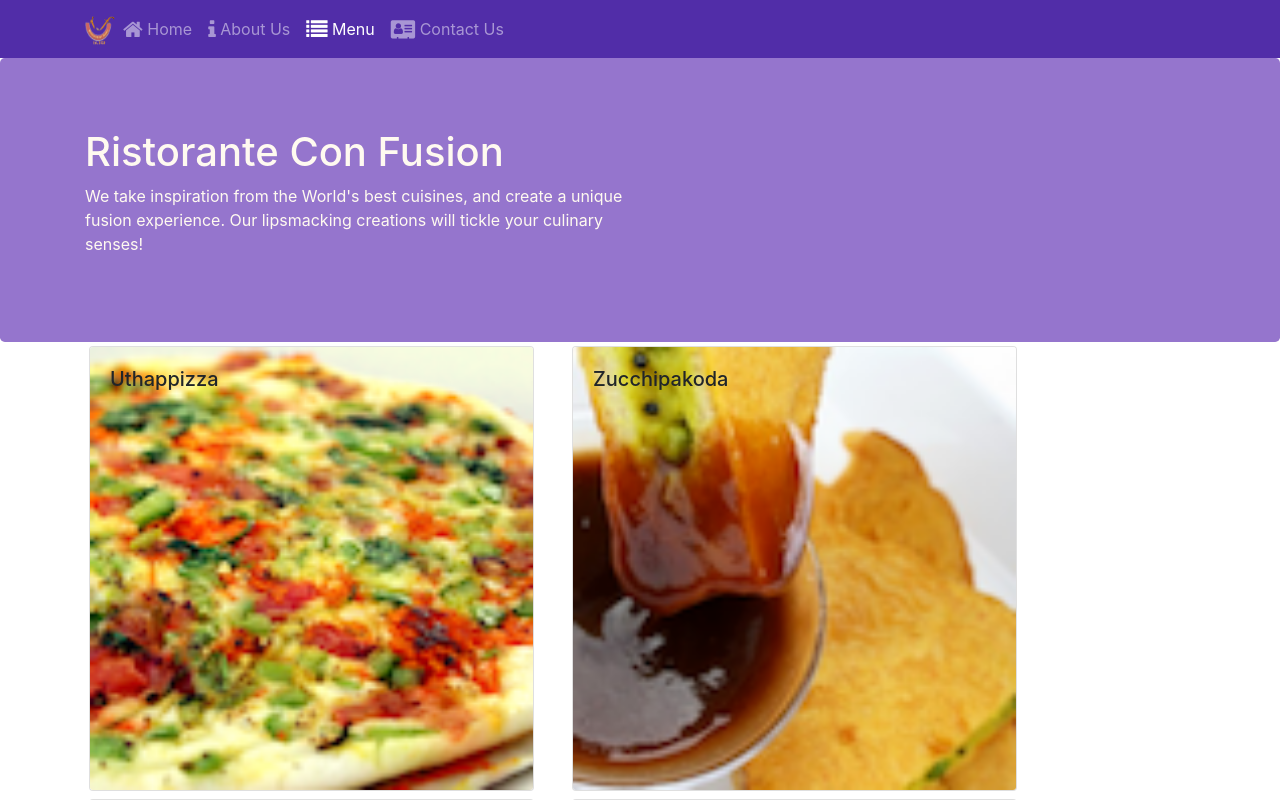
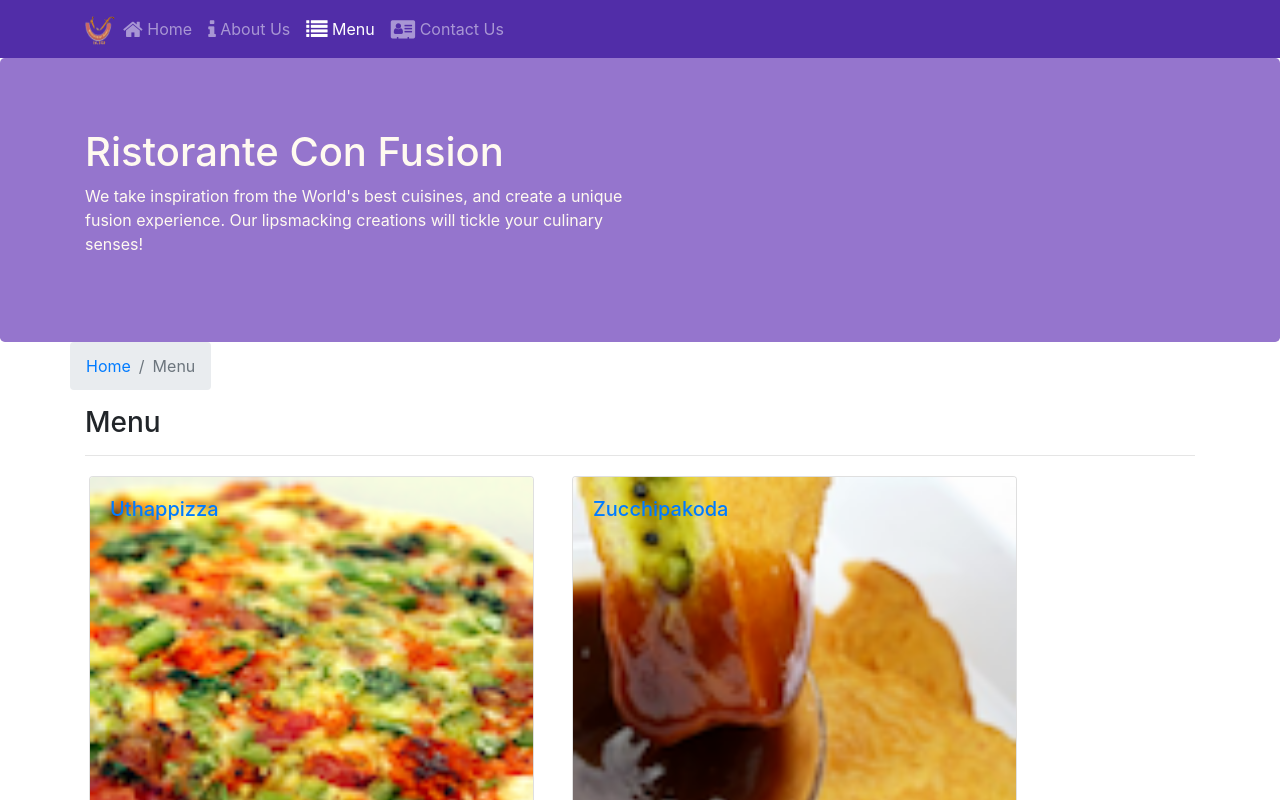
Before and after one commit to vkaru001/ReactApp---Confusion, a React (Create React App) app: page /menu in a window 1280 px wide. Shown: the top 800 px of the page. Built offline with nearby package versions, Linux system fonts and the light colour scheme.

Commit message:
Single Page Applications Part-2

```diff
--- a/src/components/ContactComponent.js
+++ b/src/components/ContactComponent.js
@@ -1,8 +1,20 @@
 import React from 'react';
+import { Breadcrumb, BreadcrumbItem} from 'reactstrap';
+import {Link} from 'react-router-dom';
 
 function Contact(props) {
     return(
         <div className="container">
+            <div className="row">
+                <Breadcrumb>
+                    <BreadcrumbItem><Link to='/home'>Home</Link></BreadcrumbItem>
+                    <BreadcrumbItem active>Contact Us</BreadcrumbItem>
+                </Breadcrumb>
+                <div className="col-12">
+                    <h3>Contact Us</h3>
+                    <hr />
+                </div>
+            </div>
             <div className="row row-content">
                 <div className="col-12">
                 <h3>Location Information</h3>
--- a/src/components/DishdetailComponent.js
+++ b/src/components/DishdetailComponent.js
@@ -1,8 +1,8 @@
 import React from 'react';
 
-import { Card, CardImg, CardText, CardBody, CardTitle } from 'reactstrap';
+import { Card, CardImg, CardText, CardBody, CardTitle, Breadcrumb, BreadcrumbItem } from 'reactstrap';
 
-
+import {Link} from 'react-router-dom';
 
 
     function RenderDish({dish}){
@@ -40,8 +40,8 @@
             );
         else
             return(
-                <div></div>
-            );
+            <div></div>
+        );
     }
 
     const DishDetail = (props) => {
@@ -49,11 +49,26 @@
         if(props.dish != null)
             return (
                 <div className="container">
-                <div className="row">
-                    <RenderDish dish={props.dish} />
-                    <RenderComments comments={props.dish.comments} />
+                    <div className="row">
+                        <Breadcrumb>
+                            <BreadcrumbItem><Link to='/menu'>Menu</Link></BreadcrumbItem>
+                            <BreadcrumbItem active>{props.dish.name}</BreadcrumbItem>
+                        </Breadcrumb>
+                        <div className="col-12">
+                            <h3>{props.dish.name}</h3>
+                            <hr />
+                        </div>
+                    </div>
+                    <div className="row">
+                        <div className="col-12 col-md-5 m-1">
+                            <RenderDish dish={props.dish} />
+                        </div>
+                        <div className="col-12 col-md-5 m-1">
+                            <RenderComments comments={props.comments} />
+                        </div>
+                    </div>
                 </div>
-                </div>
+
             );
         else
             return(
--- a/src/components/MainComponent.js
+++ b/src/components/MainComponent.js
@@ -33,12 +33,23 @@
         />
       );
     }
+
+
+    const DishWithId = ({match}) => {
+      return(
+        <DishDetail dish={this.state.dishes.filter((dish) => dish.id === parseInt(match.params.dishId,10))[0]}
+        comments={this.state.comments.filter((comment) => comment.dishId === parseInt(match.params.dishId,10))}
+        />
+
+      );
+    };
     return (
       <div>
         <Header />
         <Switch>
           <Route path="/home" component={Homepage} />
           <Route exact path="/menu" component={() => <Menu dishes={this.state.dishes} />} />
+          <Route path="/menu/:dishId" component={DishWithId} />
           <Route exact path="/contactus" component={Contact} />
           <Redirect to="/home" />
         </Switch>
--- a/src/components/MenuComponent.js
+++ b/src/components/MenuComponent.js
@@ -1,14 +1,16 @@
 import React from 'react';
-
-import { Card, CardImg, CardImgOverlay,  CardTitle } from 'reactstrap';
+import { Card, CardImg, CardImgOverlay,  CardTitle, Breadcrumb, BreadcrumbItem } from 'reactstrap';
+import { Link } from 'react-router-dom';
 
     function RenderMenuItem({dish, onClick}){
         return(
-            <Card onClick={() => onClick(dish.id) }>
-                <CardImg width="100%" src={dish.image} alt={dish.name} />
-                <CardImgOverlay>
-                    <CardTitle>{dish.name}</CardTitle>
-                </CardImgOverlay>
+            <Card >
+                <Link to= {`/menu/${dish.id}`} >
+                    <CardImg width="100%" src={dish.image} alt={dish.name} />
+                    <CardImgOverlay>
+                        <CardTitle>{dish.name}</CardTitle>
+                    </CardImgOverlay>
+                </Link>
             </Card>
         );
     }
@@ -17,13 +19,25 @@
         const menu= props.dishes.map((dish) => {
             return(
                 <div key={dish.id} className="col-12 col-md-5 m-1">
-                    <RenderMenuItem dish={dish} onClick={props.onClick}/>
+                    <RenderMenuItem dish={dish} />
                 </div>
             );
         });
 
         return (
             <div className="container">
+                <div className="row">
+                    <Breadcrumb>
+                        <BreadcrumbItem><Link to='/home'>Home</Link></BreadcrumbItem>
+                        <BreadcrumbItem active>Menu</BreadcrumbItem>
+                    </Breadcrumb>
+                    <div className="col-12">
+                        <h3>Menu</h3>
+                        <hr />
+                    </div>
+
+                </div>
+
                 <div className="row">
                     {menu}
                 </div>
```
